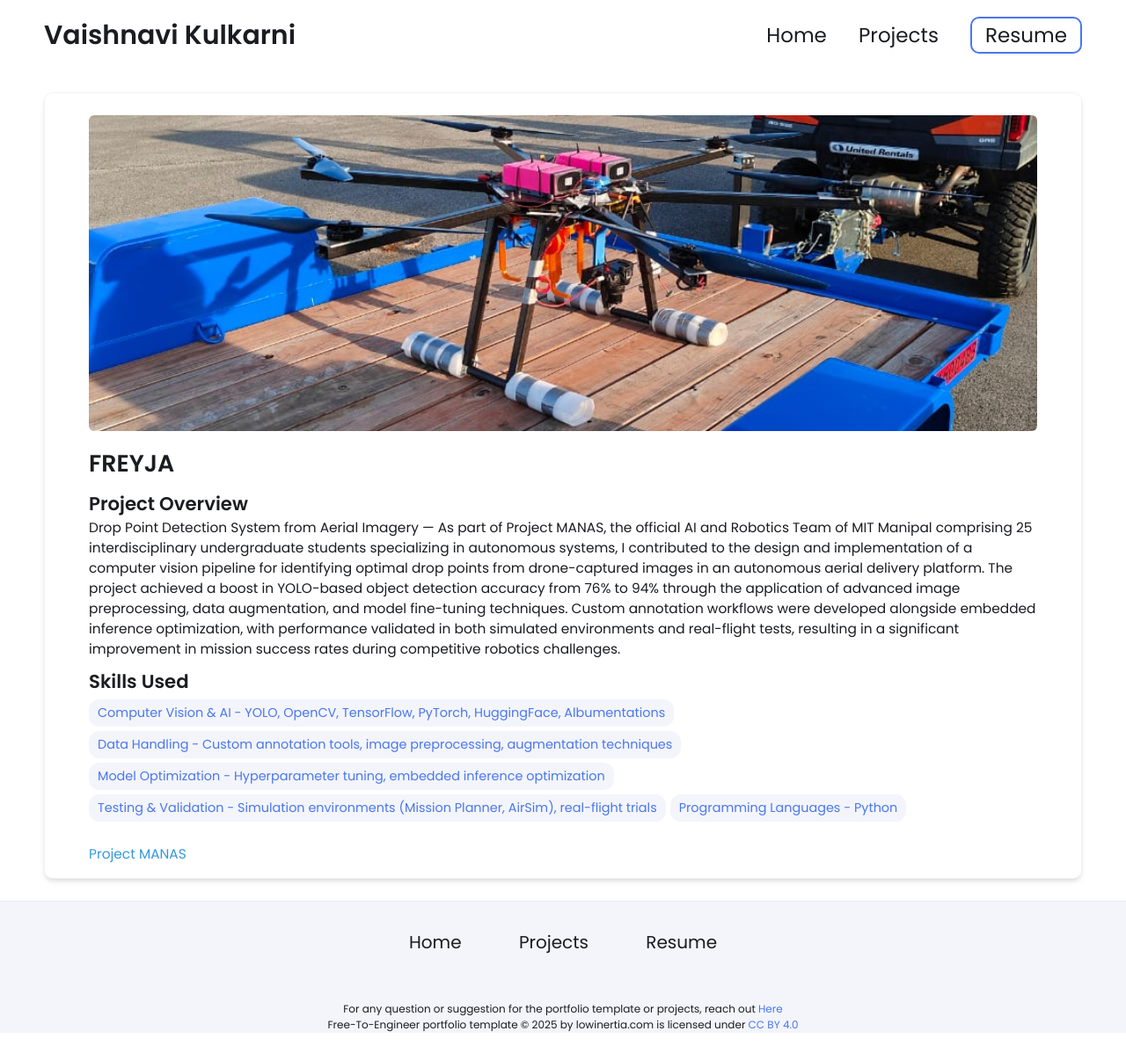
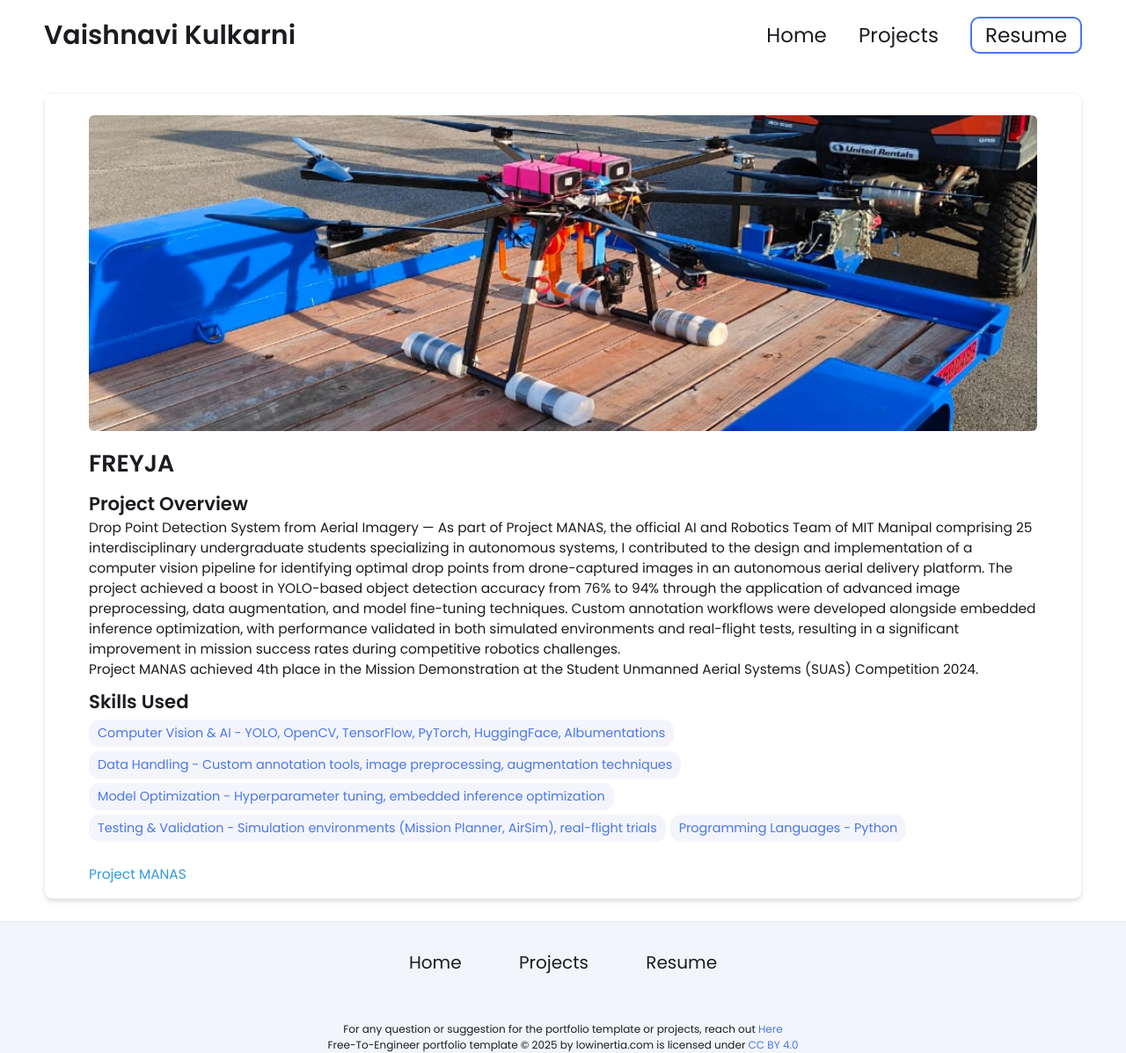
Before and after one commit to vk24940/vk24940.github.io, a Jekyll site: the page built from _projects/FREYJA/index.md, in a window 1280 px wide. Shown: the whole page at 88% size. Built offline with Jekyll 4.4.1, drawn with Linux system fonts in a browser that asks for light colours; before the commit the page ends 1174 px from its top, so only the background shows below that.

Commit message:
Update index.md

```diff
--- a/_projects/FREYJA/index.md
+++ b/_projects/FREYJA/index.md
@@ -1,7 +1,7 @@
 ---
 layout: post
 title: FREYJA
-description:  Drop Point Detection System from Aerial Imagery — As part of Project MANAS, the official AI and Robotics Team of MIT Manipal comprising 25 interdisciplinary undergraduate students specializing in autonomous systems, I contributed to the design and implementation of a computer vision pipeline for identifying optimal drop points from drone-captured images in an autonomous aerial delivery platform. The project achieved a boost in YOLO-based object detection accuracy from 76% to 94% through the application of advanced image preprocessing, data augmentation, and model fine-tuning techniques. Custom annotation workflows were developed alongside embedded inference optimization, with performance validated in both simulated environments and real-flight tests, resulting in a significant improvement in mission success rates during competitive robotics challenges.
+description:  Drop Point Detection System from Aerial Imagery — As part of Project MANAS, the official AI and Robotics Team of MIT Manipal comprising 25 interdisciplinary undergraduate students specializing in autonomous systems, I contributed to the design and implementation of a computer vision pipeline for identifying optimal drop points from drone-captured images in an autonomous aerial delivery platform. The project achieved a boost in YOLO-based object detection accuracy from 76% to 94% through the application of advanced image preprocessing, data augmentation, and model fine-tuning techniques. Custom annotation workflows were developed alongside embedded inference optimization, with performance validated in both simulated environments and real-flight tests, resulting in a significant improvement in mission success rates during competitive robotics challenges. <br> Project MANAS achieved 4th place in the Mission Demonstration at the Student Unmanned Aerial Systems (SUAS) Competition 2024.
 skills:
 - Computer Vision & AI - YOLO, OpenCV, TensorFlow, PyTorch, HuggingFace, Albumentations
 - Data Handling - Custom annotation tools, image preprocessing, augmentation techniques
```
